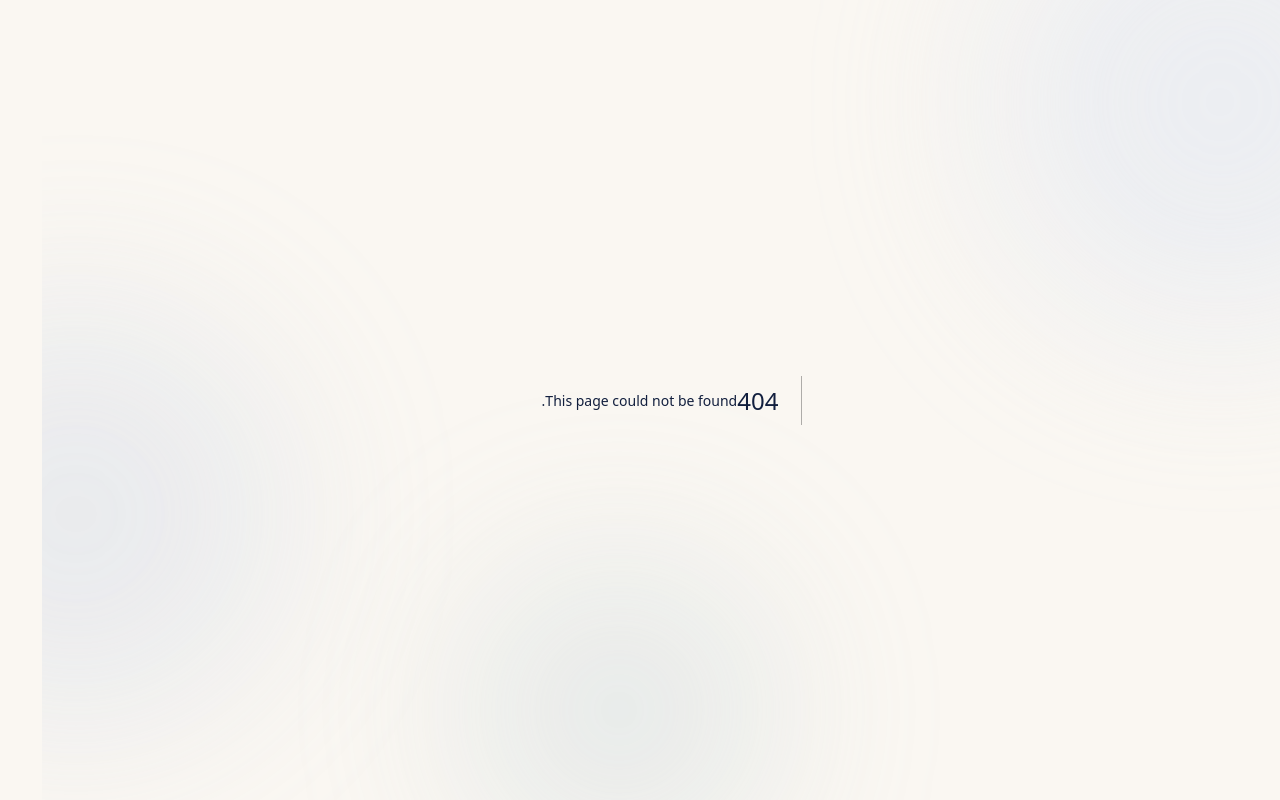
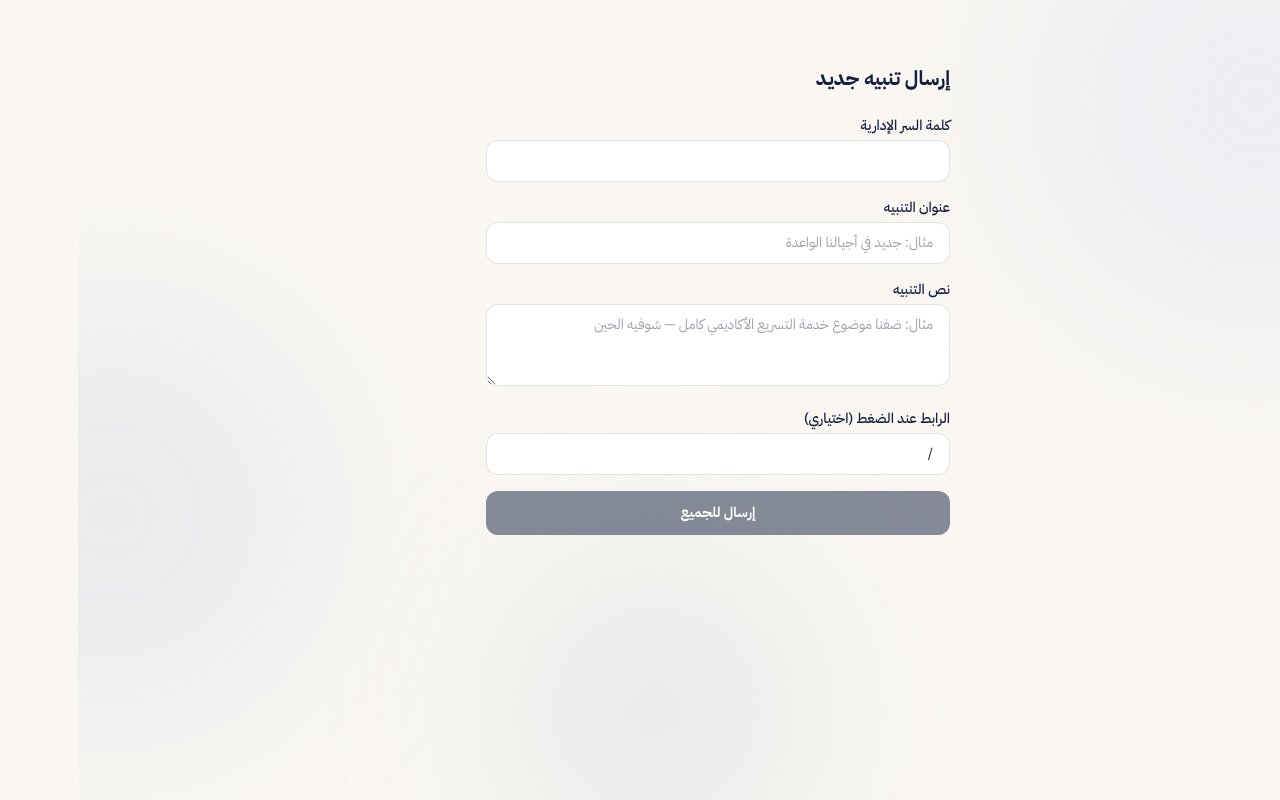
Before and after one commit to ajyalna-admin/AjyalnaAlwaidah, a Next.js app: page /send-notification in a window 1280 px wide. Before the commit this address had no page. Built offline with nearby package versions, Linux system fonts and the light colour scheme.

Commit message:
Create page.tsx

```diff
--- /dev/null
+++ b/app/send-notification/page.tsx
@@ -0,0 +1,106 @@
+"use client";
+
+import { useState } from "react";
+
+// صفحة داخلية بسيطة لإرسال تنبيه للمشتركين — لا تُربط من القائمة الرئيسية،
+// يُفضّل حفظ رابطها خاصًا (مثلًا: yoursite.com/send-notification)
+
+export default function SendNotificationPage() {
+  const [adminSecret, setAdminSecret] = useState("");
+  const [title, setTitle] = useState("");
+  const [body, setBody] = useState("");
+  const [url, setUrl] = useState("/");
+  const [status, setStatus] = useState<string | null>(null);
+  const [loading, setLoading] = useState(false);
+
+  const handleSend = async () => {
+    setLoading(true);
+    setStatus(null);
+    try {
+      const res = await fetch("/api/push/send", {
+        method: "POST",
+        headers: { "Content-Type": "application/json" },
+        body: JSON.stringify({ adminSecret, title, body, url }),
+      });
+      const data = await res.json();
+      if (!res.ok) {
+        setStatus(`خطأ: ${data.error || "فشل الإرسال"}`);
+      } else {
+        setStatus(`تم الإرسال ✅ — نجح: ${data.sent} / فشل: ${data.failed} من أصل ${data.total}`);
+      }
+    } catch {
+      setStatus("خطأ بالاتصال");
+    } finally {
+      setLoading(false);
+    }
+  };
+
+  return (
+    <div dir="rtl" className="mx-auto max-w-lg px-6 py-16">
+      <h1 className="mb-6 text-xl font-bold text-navy">إرسال تنبيه جديد</h1>
+
+      <div className="space-y-4">
+        <div>
+          <label className="mb-1 block text-sm font-medium text-navy">
+            كلمة السر الإدارية
+          </label>
+          <input
+            type="password"
+            value={adminSecret}
+            onChange={(e) => setAdminSecret(e.target.value)}
+            className="w-full rounded-xl border border-line px-4 py-2.5 text-sm"
+          />
+        </div>
+
+        <div>
+          <label className="mb-1 block text-sm font-medium text-navy">
+            عنوان التنبيه
+          </label>
+          <input
+            type="text"
+            value={title}
+            onChange={(e) => setTitle(e.target.value)}
+            placeholder="مثال: جديد في أجيالنا الواعدة"
+            className="w-full rounded-xl border border-line px-4 py-2.5 text-sm"
+          />
+        </div>
+
+        <div>
+          <label className="mb-1 block text-sm font-medium text-navy">
+            نص التنبيه
+          </label>
+          <textarea
+            value={body}
+            onChange={(e) => setBody(e.target.value)}
+            placeholder="مثال: ضفنا موضوع خدمة التسريع الأكاديمي كامل — شوفيه الحين"
+            rows={3}
+            className="w-full rounded-xl border border-line px-4 py-2.5 text-sm"
+          />
+        </div>
+
+        <div>
+          <label className="mb-1 block text-sm font-medium text-navy">
+            الرابط عند الضغط (اختياري)
+          </label>
+          <input
+            type="text"
+            value={url}
+            onChange={(e) => setUrl(e.target.value)}
+            placeholder="/#partial-acceleration"
+            className="w-full rounded-xl border border-line px-4 py-2.5 text-sm"
+          />
+        </div>
+
+        <button
+          onClick={handleSend}
+          disabled={loading || !adminSecret || !title || !body}
+          className="w-full rounded-xl bg-navy px-4 py-3 text-sm font-bold text-white disabled:opacity-50"
+        >
+          {loading ? "جارٍ الإرسال..." : "إرسال للجميع"}
+        </button>
+
+        {status && <p className="text-sm text-navy">{status}</p>}
+      </div>
+    </div>
+  );
+}
```
